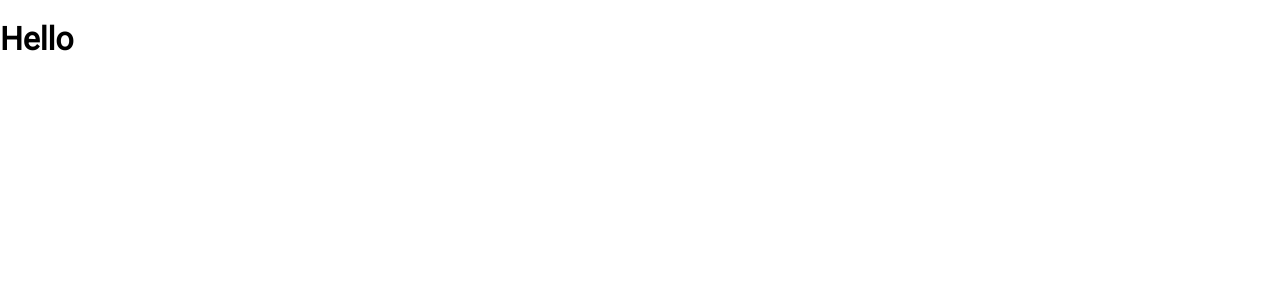
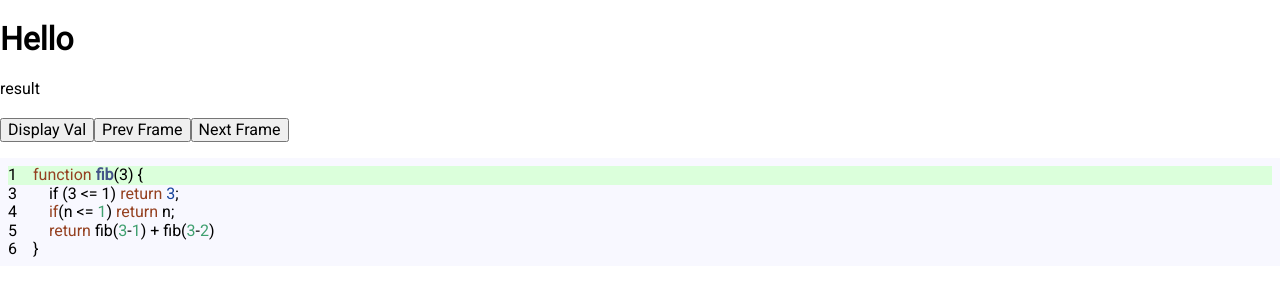
Before and after one commit to chrislemus/VisualFunc, a Next.js app: page / in a window 1280 px wide. Shown: the top 300 px of the page. Built offline with nearby package versions, Linux system fonts and the light colour scheme.

Commit message:
creating frames animation with fibonacci function

```diff
--- /dev/null
+++ b/components/fibonacci.js
@@ -0,0 +1,222 @@
+import SyntaxHighlighter from 'react-syntax-highlighter';
+import { useState, useReducer } from 'react';
+const CODE = `function fib(3) {
+    function fib(n) {
+    if (3 <= 1) return 3;
+    if(n <= 1) return n;
+    return fib(3-1) + fib(3-2)
+}`;
+
+const frames = [
+  [[1], [2]],
+  [[3], [4]],
+];
+
+const initialState = {
+  frame: 0,
+};
+
+function reducer(state, action) {
+  switch (action.type) {
+    case 'nextFrame':
+      return {
+        ...state,
+        frame: state.frame + 1,
+        // prevSnippetLines: [...state.prevSnippetLines, ...frames[state.frame][1]]
+      };
+    case 'prevFrame':
+      return {
+        ...state,
+        frame: state.frame - 1,
+      };
+    default:
+      throw new Error();
+  }
+}
+
+export default function Fibonacci() {
+  const [state, dispatch] = useReducer(reducer, initialState);
+  const valueSnippetLines = frames.map((lineSets) => lineSets[1]);
+  const getPrevValueSnippetLineNumbers = () => {
+    let totalLines = [];
+    for (let idx = 0; idx < state.frame; idx++) {
+      totalLines.push(...frames[idx][1]);
+    }
+    return totalLines;
+  };
+
+  const [displayValueSnippet, setDisplayValueSnippet] = useState(false);
+  return (
+    <div>
+      <div>
+        <div style={{ paddingTop: 20, display: 'flex' }}>
+          <div style={{ flex: 1, width: '100%', flexDirection: 'column' }}>
+            <button
+              onClick={() => setDisplayValueSnippet(!displayValueSnippet)}
+            >
+              Display Val
+            </button>
+            <button
+              onClick={() => {
+                state.frame > 0 && dispatch({ type: 'prevFrame' });
+              }}
+            >
+              Prev Frame
+            </button>
+            <button
+              onClick={() => {
+                dispatch({ type: 'nextFrame' });
+              }}
+            >
+              Next Frame
+            </button>
+            <SyntaxHighlighter
+              style={docco}
+              wrapLines
+              // lineNumberStyle
+              showLineNumbers
+              lineProps={(lineNumber) => {
+                const prevValueSnippetLineNumbers =
+                  getPrevValueSnippetLineNumbers();
+                const [rawLines, valueSnippetLines] = frames[state.frame];
+                let style = { display: 'block' };
+                valueSnippetLines.forEach((lines) => {
+                  if (lines.includes && lines?.includes(lineNumber))
+                    style.display = 'none';
+                });
+                if (prevValueSnippetLineNumbers.includes(lineNumber))
+                  style.display = 'none';
+                if (valueSnippetLines.includes(lineNumber)) {
+                  style.backgroundColor = '#c9c9c9';
+                  style.fontStyle = 'italic';
+                  // style.color = 'red'
+                  if (!displayValueSnippet) style.display = 'none';
+                }
+                if (rawLines.includes(lineNumber)) {
+                  style.backgroundColor = '#dbffdb';
+                }
+                return { style };
+              }}
+            >
+              {CODE}
+            </SyntaxHighlighter>
+          </div>
+        </div>
+      </div>
+      {/* <p>function fib(n) {</p> */}
+      {/* <SyntaxHighlighter language="javascript" style={style} >
+      {codeString}
+    </SyntaxHighlighter> */}
+    </div>
+  );
+}
+
+const docco = {
+  hljs: {
+    display: 'block',
+    overflowX: 'auto',
+    padding: '0.5em',
+    color: '#000',
+    background: '#f8f8ff',
+  },
+  'hljs-comment': {
+    color: '#408080',
+    fontStyle: 'italic',
+  },
+  'hljs-quote': {
+    color: '#408080',
+    fontStyle: 'italic',
+  },
+  'hljs-keyword': {
+    color: '#954121',
+  },
+  'hljs-selector-tag': {
+    color: '#954121',
+  },
+  'hljs-literal': {
+    color: '#954121',
+  },
+  'hljs-subst': {
+    color: '#954121',
+  },
+  'hljs-number': {
+    color: '#40a070',
+  },
+  'hljs-string': {
+    color: '#219161',
+  },
+  'hljs-doctag': {
+    color: '#219161',
+  },
+  'hljs-selector-id': {
+    color: '#19469d',
+  },
+  'hljs-selector-class': {
+    color: '#19469d',
+  },
+  'hljs-section': {
+    color: '#19469d',
+  },
+  'hljs-type': {
+    color: '#19469d',
+  },
+  'hljs-params': {
+    color: '#00f',
+  },
+  'hljs-title': {
+    color: '#458',
+    fontWeight: 'bold',
+  },
+  'hljs-tag': {
+    color: '#000080',
+    fontWeight: 'normal',
+  },
+  'hljs-name': {
+    color: '#000080',
+    fontWeight: 'normal',
+  },
+  'hljs-attribute': {
+    color: '#000080',
+    fontWeight: 'normal',
+  },
+  'hljs-variable': {
+    color: '#008080',
+  },
+  'hljs-template-variable': {
+    color: '#008080',
+  },
+  'hljs-regexp': {
+    color: '#b68',
+  },
+  'hljs-link': {
+    color: '#b68',
+  },
+  'hljs-symbol': {
+    color: '#990073',
+  },
+  'hljs-bullet': {
+    color: '#990073',
+  },
+  'hljs-built_in': {
+    color: '#0086b3',
+  },
+  'hljs-builtin-name': {
+    color: '#0086b3',
+  },
+  'hljs-meta': {
+    color: '#999',
+    fontWeight: 'bold',
+  },
+  'hljs-deletion': {
+    background: '#fdd',
+  },
+  'hljs-addition': {
+    background: '#dfd',
+  },
+  'hljs-emphasis': {
+    fontStyle: 'italic',
+  },
+  'hljs-strong': {
+    fontWeight: 'bold',
+  },
+};
--- a/package.json
+++ b/package.json
@@ -12,6 +12,7 @@
     "@material-ui/core": "^4.11.4",
     "next": "11.0.1",
     "react": "17.0.2",
-    "react-dom": "17.0.2"
+    "react-dom": "17.0.2",
+    "react-syntax-highlighter": "^15.4.3"
   }
 }
--- a/pages/index.js
+++ b/pages/index.js
@@ -1,6 +1,11 @@
 import Head from 'next/head'
+import Fibonacci from '../components/fibonacci'
+import {useState} from 'react';
 
 export default function Home() {
+  const [result, setResult] = useState('')
+  const array = [3,1,2,9,2]
+
   return (
     <div >
       <Head>
@@ -10,9 +15,99 @@ export default function Home() {
       </Head>
 
       <main >
-<h1>Hello</h1>
+        <h1>Hello</h1>
+        result
+        {/* <button onClick={() => setResult(quickSort(array))}>Run</button>
+        <br/>
+        <p>{result}</p> */}
+        <Fibonacci/>
       </main>
 
     </div>
   )
 }
+
+function quickSort(array) {
+  // Write your code here.
+	quickSortHelper(array, 0, array.length - 1)
+	return array
+}
+
+function quickSortHelper(array, startIdx, endIdx) {
+  //=========
+  console.log(array, startIdx, endIdx)
+  //=========start
+  console.log(startIdx >= endIdx, `if(${startIdx} >= ${endIdx}) return`)
+  //---- run
+	if(startIdx >= endIdx) return;
+  //========= end
+  //=========start
+  console.log(`const pivotIdx = startIdx # ${startIdx}`)
+  //---- run
+	const pivotIdx = startIdx;
+  //========= end
+	let leftIdx = startIdx + 1;
+	let rightIdx = endIdx;
+	while(rightIdx >= leftIdx) {
+		if(array[leftIdx] > array[pivotIdx] && array[rightIdx] < array[pivotIdx]) {
+			swap(leftIdx, rightIdx, array);
+		}
+		if(array[leftIdx] <= array[pivotIdx]) leftIdx++;
+		if(array[rightIdx] >= array[pivotIdx]) rightIdx--;
+	}
+	swap(pivotIdx, rightIdx, array);
+	const leftSubarrayIsSmaller = rightIdx - 1 - startIdx < endIdx - (rightIdx + 1)
+	if(leftSubarrayIsSmaller) {
+		quickSortHelper(array, startIdx, rightIdx -1)
+		quickSortHelper(array, rightIdx  + 1, endIdx)
+	} else {
+		quickSortHelper(array, rightIdx  + 1, endIdx)
+		quickSortHelper(array, startIdx, rightIdx -1)
+	}
+}
+
+function swap(i, j, array) {
+	let temp = array[j];
+	array[j] = array[i];
+	array[i] = temp
+}
+
+
+// function quickSort(array) {
+//   // Write your code here.
+// 	quickSortHelper(array, 0, array.length - 1)
+// 	return array
+// }
+
+// function quickSortHelper(array, startIdx, endIdx) {
+//   //
+//   console.log(array, startIdx, endIdx)
+//   //
+//   const
+// 	if(startIdx >= endIdx) return;
+// 	const pivotIdx = startIdx;
+// 	let leftIdx = startIdx + 1;
+// 	let rightIdx = endIdx;
+// 	while(rightIdx >= leftIdx) {
+// 		if(array[leftIdx] > array[pivotIdx] && array[rightIdx] < array[pivotIdx]) {
+// 			swap(leftIdx, rightIdx, array);
+// 		}
+// 		if(array[leftIdx] <= array[pivotIdx]) leftIdx++;
+// 		if(array[rightIdx] >= array[pivotIdx]) rightIdx--;
+// 	}
+// 	swap(pivotIdx, rightIdx, array);
+// 	const leftSubarrayIsSmaller = rightIdx - 1 - startIdx < endIdx - (rightIdx + 1)
+// 	if(leftSubarrayIsSmaller) {
+// 		quickSortHelper(array, startIdx, rightIdx -1)
+// 		quickSortHelper(array, rightIdx  + 1, endIdx)
+// 	} else {
+// 		quickSortHelper(array, rightIdx  + 1, endIdx)
+// 		quickSortHelper(array, startIdx, rightIdx -1)
+// 	}
+// }
+
+// function swap(i, j, array) {
+// 	let temp = array[j];
+// 	array[j] = array[i];
+// 	array[i] = temp
+// }
```
Also changed, not shown: 1 other file (tests, documents, lock files or other folders).
